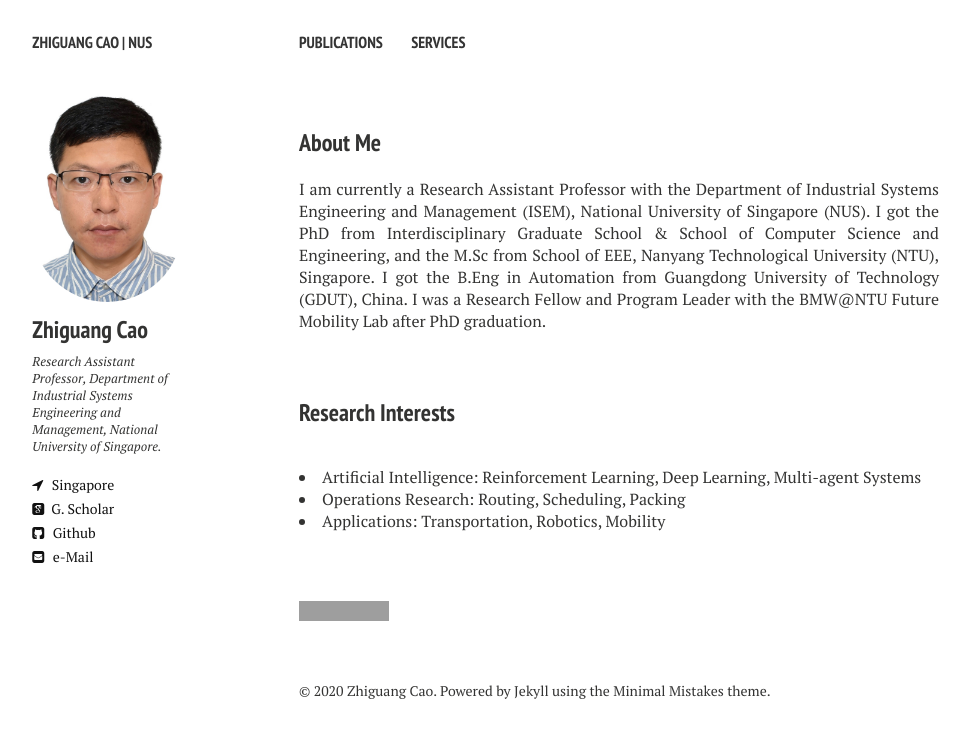
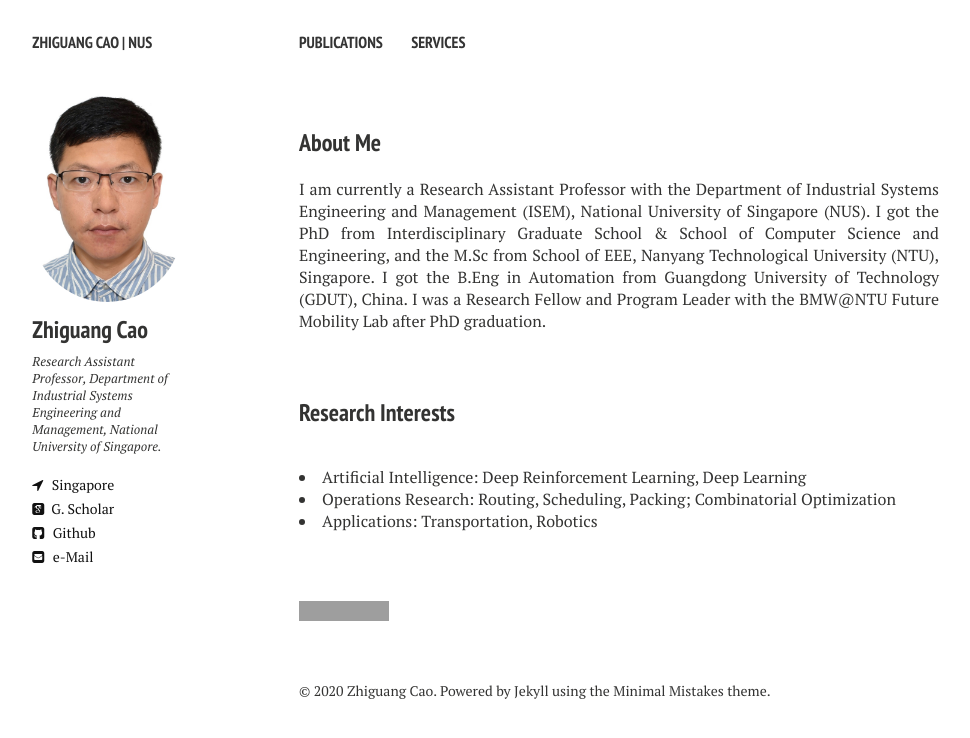
Before and after one commit to zhiguangcaosg/zhiguangcaosg.github.io, a Jekyll site: the page built from index.md, in a window 1280 px wide. Shown: the top 738 px of the page, without its empty margins (21-991 px from the left). Built offline with Jekyll 4.4.1, drawn with Linux system fonts in a browser that asks for light colours; nearby versions of some CDN libraries; grey boxes are pictures that could not be loaded.

Commit message:
Update index.md

```diff
--- a/index.md
+++ b/index.md
@@ -13,13 +13,13 @@ image: banner1.png
 
 <h3 style="margin-bottom:-8px;padding-top:20px;">Research Interests</h3> <br>
 <li>
-Artificial Intelligence:  Reinforcement Learning, Deep Learning, Multi-agent Systems
+Artificial Intelligence:  Deep Reinforcement Learning, Deep Learning
 </li>
 <li>
-Operations Research:  Routing, Scheduling, Packing
+Operations Research:  Routing, Scheduling, Packing; Combinatorial Optimization
 </li>
 <li>
-Applications:  Transportation, Robotics, Mobility
+Applications:  Transportation, Robotics
 </li>
 
 <br>
```
